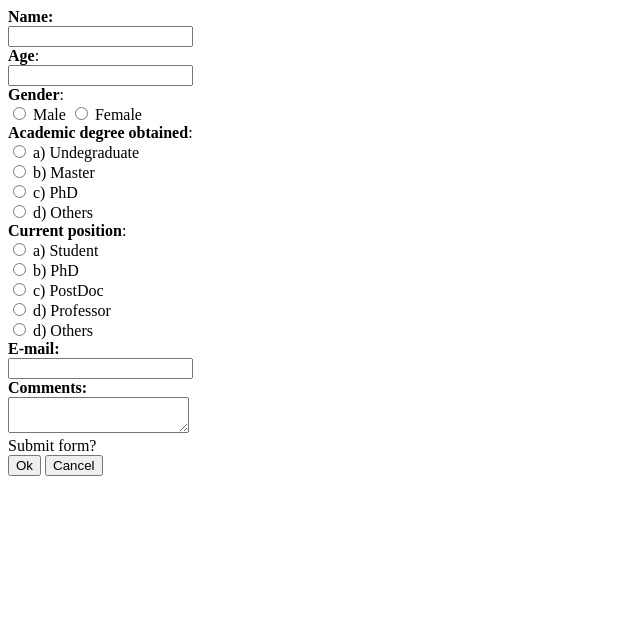
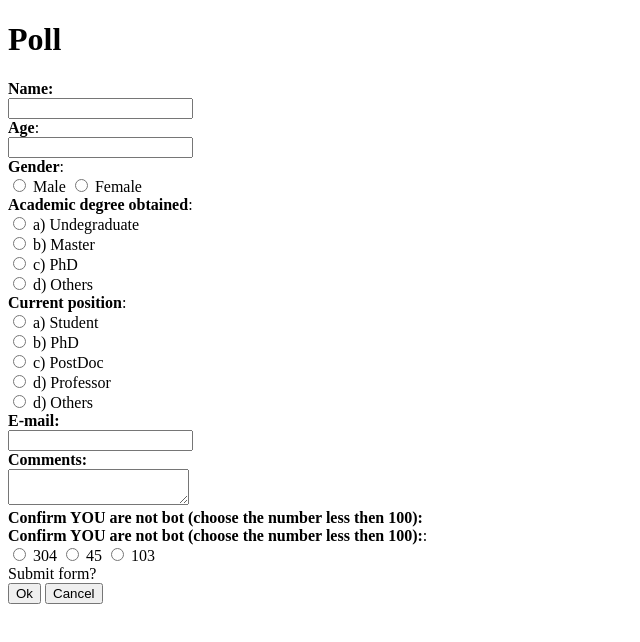
Before and after one commit to MarjanAran/poll, a plain HTML site: page index.html in a window 1280 px wide. Shown: the whole page, without its empty margins (0-640 px from the left). Drawn offline with Linux system fonts and the light colour scheme.

Commit message:
Update index.html

```diff
--- a/index.html
+++ b/index.html
@@ -2,9 +2,10 @@
 <html lang="en">
     <head>
         <meta charset="UTF-8">
-        <title> <h1> Poll </h1> </title>
+        <title> Poll  </title>
     </head>
     <body>
+        <h1>Poll </h1>
        <form action="https://formspree.io/kras.marjana@gmail.com" method="POST">
           <label for="name"><b>Name:</b></label><br>
           <input type="text" name="name" id="name" required>
@@ -44,6 +45,17 @@
           <label for="comment"><b>Comments:</b></label><br>
           <textarea name="comment" id="comment" required></textarea>
           <br>
+           <label for="comment"><b>Confirm YOU are not bot (choose the number less then 100):</b></label><br>
+           <label for="gender"><b>Confirm YOU are not bot (choose the number less then 100):</b>:</label><br>
+              <label> <input type="radio" name="number1" value="num1"> 304
+                </label>
+                <label> <input type="radio" name="number2" value="num2"> 45
+                </label>
+                <label> <input type="radio" name="number3" value="num3"> 103
+                </label>
+           <br>
+
+
           <label for="submit">Submit form?</label><br>
           <input type="submit" name="submit" value="Ok">
           <input type="submit" name="submit" value="Cancel">
```
